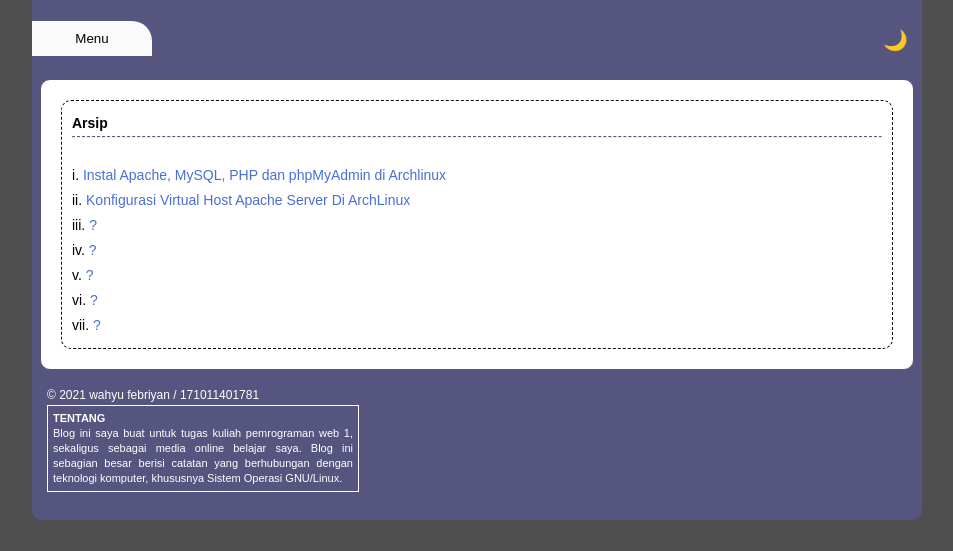
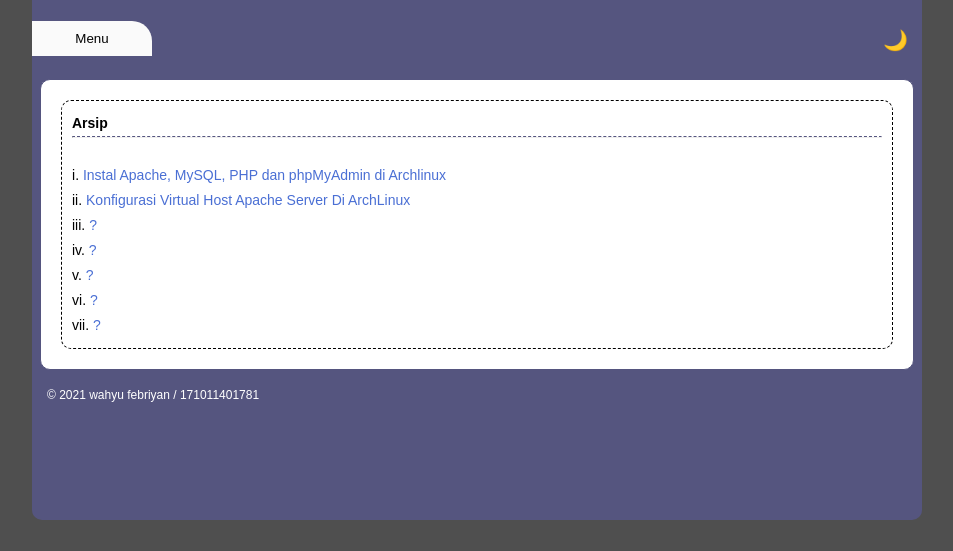
Before and after one commit to Kodename-jpg/Kodename-jpg.github.io, a plain HTML site: page arsip.html in a window 1280 px wide. Shown: the part 249-800 px from the top of the page, without its empty margins (163-1116 px from the left). Drawn offline with Linux system fonts and the light colour scheme.

Commit message:
Hapus kotak TENTANG dari footer semua halaman

```diff
--- a/arsip.html
+++ b/arsip.html
@@ -62,10 +62,6 @@
 
 <footer>
     <p>&copy  2021 wahyu febriyan / 171011401781</p>
-    <div class="text-tentang">
-        <b>TENTANG</b>
-        <p>Blog ini saya buat untuk tugas kuliah pemrograman web 1, sekaligus sebagai media online belajar saya. Blog ini sebagian besar berisi catatan yang berhubungan dengan teknologi komputer, khususnya Sistem Operasi GNU/Linux.
-    </div>
 </footer>
     <script>
         function myFunction() {
--- a/css/style.css
+++ b/css/style.css
@@ -264,18 +264,6 @@ footer {
     transition: background-color .3s ease;
 }
 
-.text-tentang {
-    width: 300px;
-    height: auto;
-    float: left;
-    text-align: justify;
-    border: 1px solid var(--on-brand);
-    line-height: 15px;
-    padding: 5px;
-    font-size: 11px;
-    color: var(--on-brand);
-}
-
 mark {
     background: var(--brand);
     color: var(--on-brand);
@@ -387,11 +375,6 @@ footer {
     border-bottom-left-radius: 0;
     border-bottom-right-radius: 0;
 }
-.text-tentang {
-    float: none;
-    width: auto;
-    margin-top: 10px;
-}
 .dec {
     display: none;
 }
```
Also changed, not shown: instal-apache-mysql-php-phpmyadmin-di-archlinux.html (+0 -4 lines), konfigurasi-virtual-host-apache-server-di-archlinux.html (+0 -4 lines), tentang.html (+0 -4 lines).
